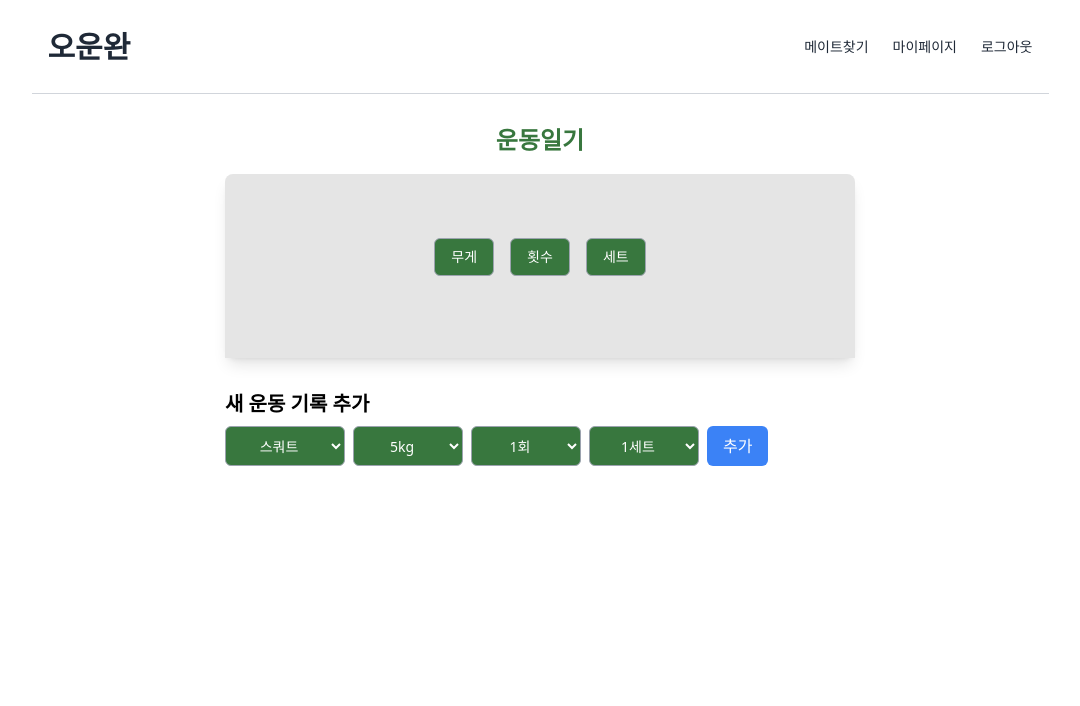
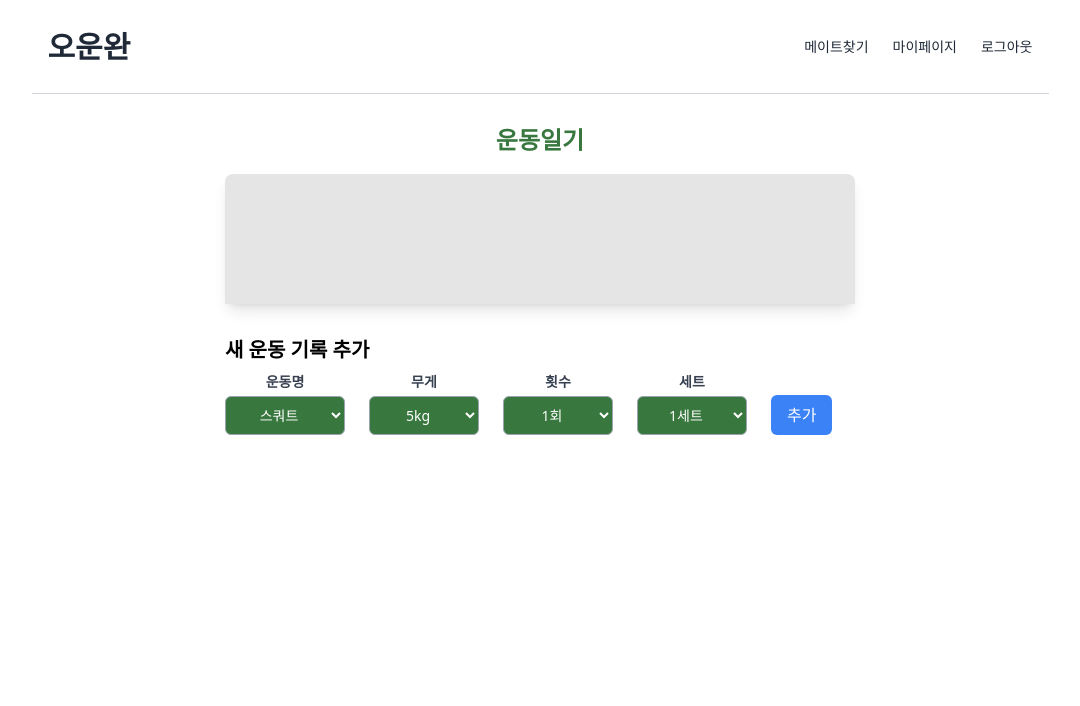
Before and after one commit to craftonjungle8/workoutchillguy-BE-, a Flask app: template templates/diary/diary.html in a window 1280 px wide. Shown: the top 706 px of the page, without its empty margins (100-1180 px from the left). Run offline with Flask 3, Linux system fonts and the light colour scheme; the template is opened without the code that fills it, so the values that code supplies are empty; some libraries are stand-ins or nearby versions.

Commit message:
다이어리 수정

```diff
--- a/templates/diary/diary.html
+++ b/templates/diary/diary.html
@@ -29,7 +29,7 @@
             width: 110px;
         }
         .exercise-row {
-            align-items: center;
+            /* 세로 간격 조절 */
             margin-bottom: 1rem;
         }
     </style>
@@ -56,25 +56,32 @@
 
         <!-- 운동 설정 영역 -->
         <div id="exerciseArea" class="mt-16 w-full flex flex-col items-center pb-4">
-            <!-- 상단: 무게/횟수/세트 표시(디자인) -->
+            <!-- 상단 레이블 버튼(무게/횟수/세트)은 제거하거나 주석 처리합니다
             <div class="flex items-center space-x-4 mb-4 justify-end">
                 <button class="button">무게</button>
                 <button class="button">횟수</button>
                 <button class="button">세트</button>
             </div>
+            -->
 
             <!-- 저장된 운동 목록 -->
             {% for e in exercises %}
+            <!-- 각 운동 행 -->
             <div class="exercise-row flex space-x-4">
+
                 <!-- 체크박스 (지난 날짜면 disabled) -->
-                <form method="POST" action="/diary/{{ diary_date }}/check/{{ e._id }}">
+                <form method="POST" action="/diary/{{ diary_date }}/check/{{ e._id }}"
+                      class="flex flex-col items-center">
+                    <label class="text-sm font-semibold text-gray-700 mb-1">완료</label>
                     <input type="checkbox" name="checked"
                            class="w-4 h-4"
                            {% if e.checked %}checked{% endif %}
                            {% if is_past %}disabled{% else %}onchange="this.form.submit()" {% endif %}>
                 </form>
 
-                <!-- 운동명 (disabled) -->
+                <!-- 운동명 -->
+                <div class="flex flex-col items-center">
+                    <label class="text-sm font-semibold text-gray-700 mb-1">운동명</label>
                     <select class="dropdown w-[120px]" disabled>
                         <option value="스쿼트" {% if e.exercise == "스쿼트" %}selected{% endif %}>스쿼트</option>
                         <option value="벤치프레스" {% if e.exercise == "벤치프레스" %}selected{% endif %}>벤치프레스</option>
@@ -82,8 +89,11 @@
                         <option value="풀업" {% if e.exercise == "풀업" %}selected{% endif %}>풀업</option>
                         <option value="바벨로우" {% if e.exercise == "바벨로우" %}selected{% endif %}>바벨로우</option>
                     </select>
+                </div>
 
-                <!-- 무게 (disabled) -->
+                <!-- 무게 -->
+                <div class="flex flex-col items-center">
+                    <label class="text-sm font-semibold text-gray-700 mb-1">무게</label>
                     <select class="dropdown" disabled>
                         {% for w in range(5, 105, 5) %}
                         <option value="{{ w }}"
@@ -92,8 +102,11 @@
                         </option>
                         {% endfor %}
                     </select>
+                </div>
 
-                <!-- 횟수 (disabled) -->
+                <!-- 횟수 -->
+                <div class="flex flex-col items-center">
+                    <label class="text-sm font-semibold text-gray-700 mb-1">횟수</label>
                     <select class="dropdown" disabled>
                         {% for r in range(1, 21) %}
                         <option value="{{ r }}"
@@ -102,8 +115,11 @@
                         </option>
                         {% endfor %}
                     </select>
+                </div>
 
-                <!-- 세트 (disabled) -->
+                <!-- 세트 -->
+                <div class="flex flex-col items-center">
+                    <label class="text-sm font-semibold text-gray-700 mb-1">세트</label>
                     <select class="dropdown" disabled>
                         {% for s in range(1, 11) %}
                         <option value="{{ s }}"
@@ -112,14 +128,18 @@
                         </option>
                         {% endfor %}
                     </select>
+                </div>
 
-                <!-- 삭제 아이콘 (과거에도 허용할지 여부는 선택)-->
+                <!-- 삭제 아이콘 -->
+                <div class="flex flex-col items-center">
+                    <label class="text-sm font-semibold text-gray-700 mb-1">삭제</label>
                     <form method="POST" action="/diary/{{ diary_date }}/delete/{{ e._id }}">
                         <button type="submit" class="delete-icon"
                                 {% if is_past %}disabled{% endif %}>
                             <i class="fas fa-trash"></i>
                         </button>
                     </form>
+                </div>
             </div>
             {% endfor %}
         </div>
@@ -132,8 +152,11 @@
     {% if not is_past %}
     <div class="w-[630px] mt-8">
         <h3 class="text-xl font-bold mb-2">새 운동 기록 추가</h3>
-        <form method="POST" action="/diary/{{ diary_date }}/add" class="flex space-x-2 mb-6">
+        <form method="POST" action="/diary/{{ diary_date }}/add" class="flex space-x-6 mb-6">
+
             <!-- 운동명 -->
+            <div class="flex flex-col items-center">
+                <label class="text-sm font-semibold text-gray-700 mb-1">운동명</label>
                 <select name="exercise_name" class="dropdown w-[120px]">
                     <option value="스쿼트">스쿼트</option>
                     <option value="벤치프레스">벤치프레스</option>
@@ -141,25 +164,39 @@
                     <option value="풀업">풀업</option>
                     <option value="바벨로우">바벨로우</option>
                 </select>
+            </div>
+
             <!-- 무게 -->
+            <div class="flex flex-col items-center">
+                <label class="text-sm font-semibold text-gray-700 mb-1">무게</label>
                 <select name="weight" class="dropdown">
                     {% for w in range(5,105,5) %}
                     <option value="{{w}}">{{w}}kg</option>
                     {% endfor %}
                 </select>
+            </div>
+
             <!-- 횟수 -->
+            <div class="flex flex-col items-center">
+                <label class="text-sm font-semibold text-gray-700 mb-1">횟수</label>
                 <select name="reps" class="dropdown">
                     {% for r in range(1, 21) %}
                     <option value="{{r}}">{{r}}회</option>
                     {% endfor %}
                 </select>
+            </div>
+
             <!-- 세트 -->
+            <div class="flex flex-col items-center">
+                <label class="text-sm font-semibold text-gray-700 mb-1">세트</label>
                 <select name="sets" class="dropdown">
                     {% for s in range(1, 11) %}
                     <option value="{{s}}">{{s}}세트</option>
                     {% endfor %}
                 </select>
-            <button type="submit" class="bg-blue-500 text-white px-4 py-2 rounded-md">추가</button>
+            </div>
+
+            <button type="submit" class="bg-blue-500 text-white px-4 py-2 rounded-md self-end">추가</button>
         </form>
     </div>
     {% else %}
```
Lines whose indentation alone changed are shown as unchanged.
